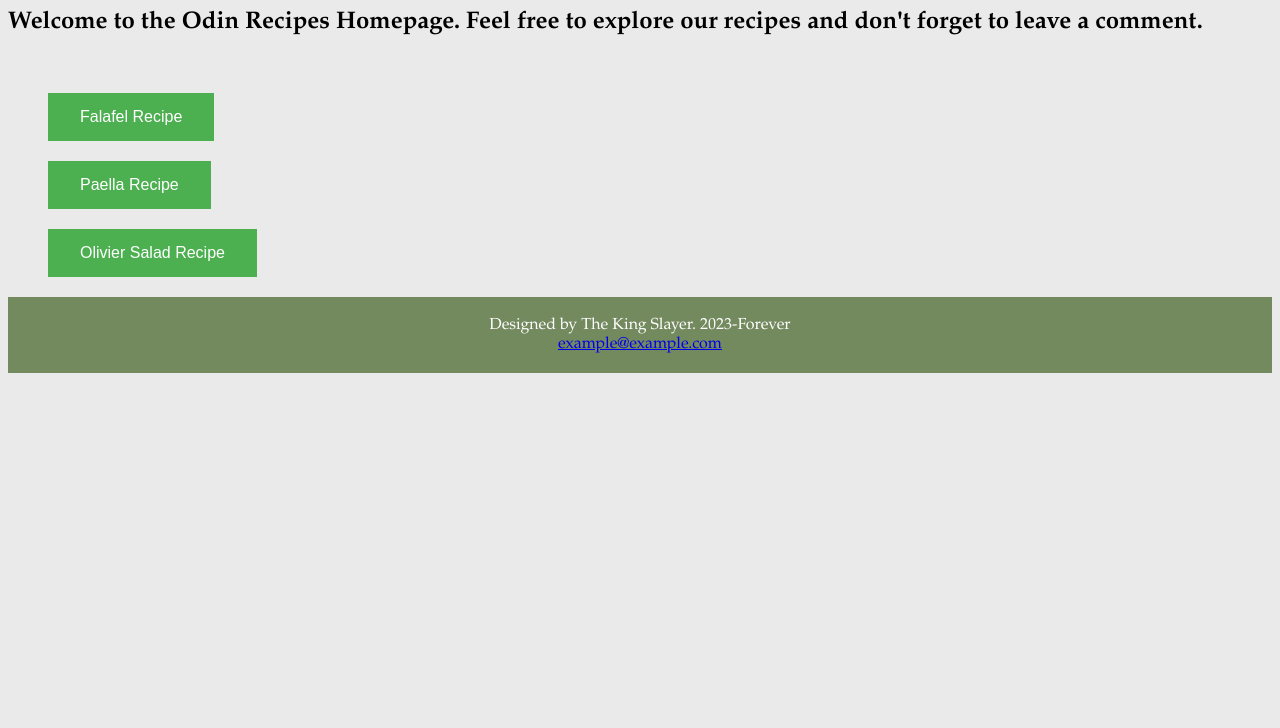
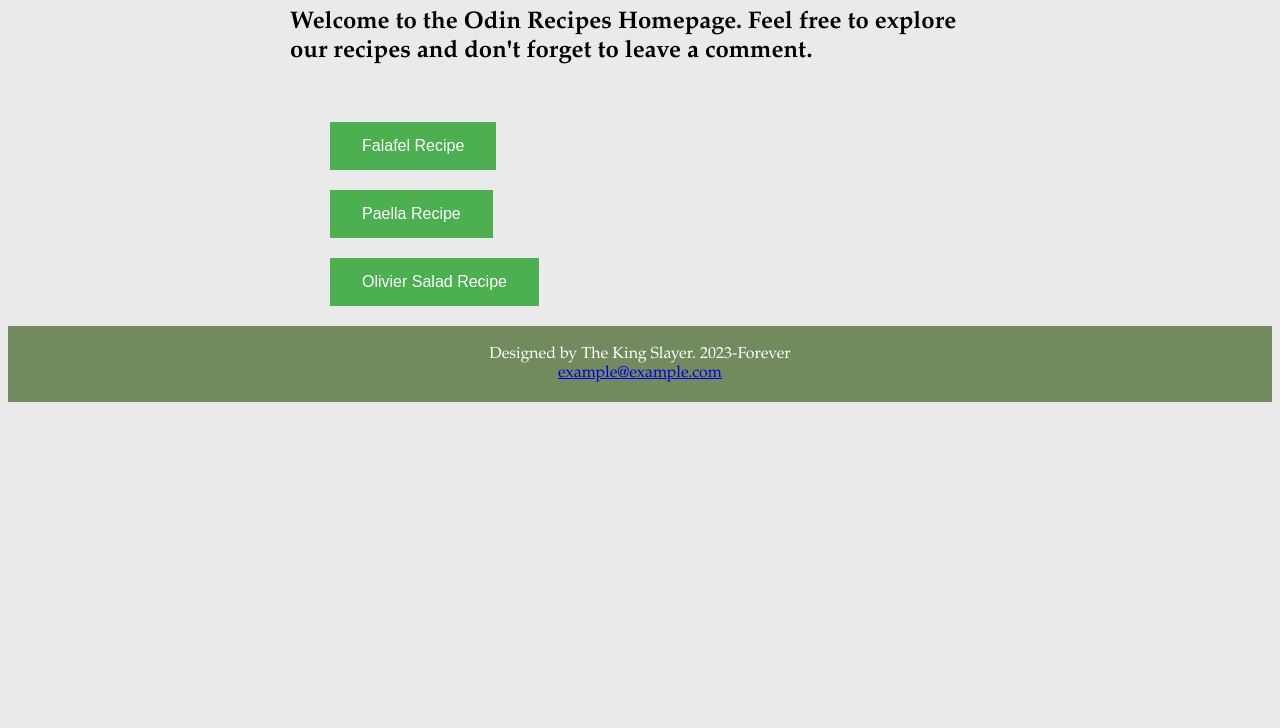
Before and after one commit to zakingslayerv22/odin-recipes, a plain HTML site: page index.html in a window 1280 px wide. Shown: the part 72-800 px from the top of the page. Drawn offline with Linux system fonts and the light colour scheme.

Commit message:
Style the body-div class
Added style to the body-div class.
The major aim is to center it. Will
now proceed to add the div and its
body-div class to the falafel, paella
and olivier-salad html pages.

```diff
--- a/styles/style.css
+++ b/styles/style.css
@@ -2,6 +2,17 @@ body {
     background: rgba(159, 150, 150, 0.201);
     font-family: Garamond, 'Times New Roman', Georgia, Times, serif;
 }
+
+.body-div {
+    margin: 0 auto;
+    width: 700px;
+    height: auto;
+}
+
+/* .li-div {
+    margin: 0 auto;
+    border: 1px solid;
+} */
 
 .recipe-ul li{
     list-style: none;
```
